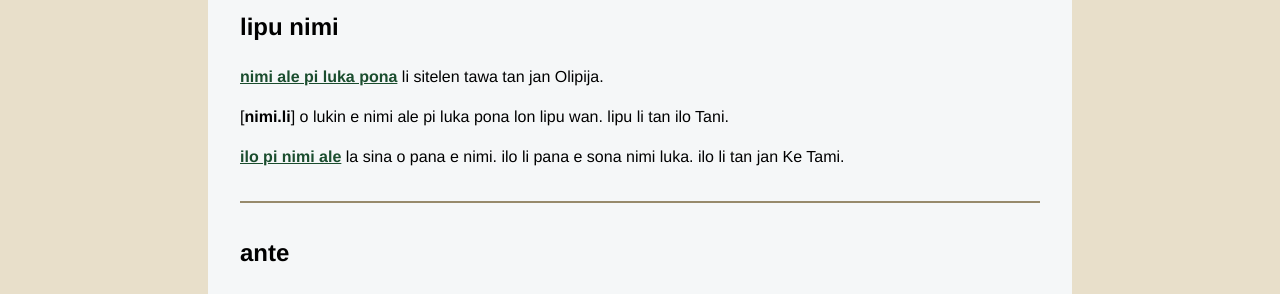
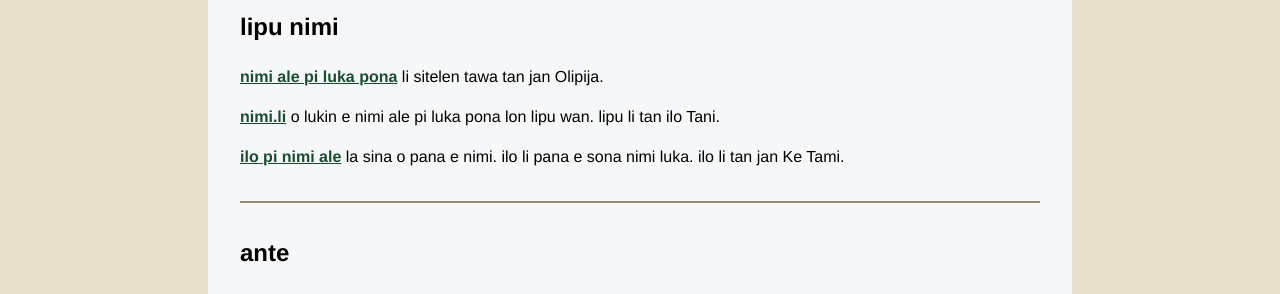
Before and after one commit to tbodt/luka.pona.la, a Jekyll site: the page built from resources.tok.md, in a window 1280 px wide. Shown: the part 403-697 px from the top of the page. Built offline with Jekyll 4.4.1, drawn with Linux system fonts in a browser that asks for light colours; part of the change alters nothing that is shown.

```diff
--- a/resources.tok.md
+++ b/resources.tok.md
@@ -14,7 +14,7 @@ title: sona
 
 [**nimi ale pi luka pona**](https://youtu.be/rE_crkyRPhQ?si=DB8vlWstBNYNLTYp) li sitelen tawa tan jan Olipija.
 
-[**nimi.li**] o lukin e nimi ale pi luka pona lon lipu wan. lipu li tan ilo Tani.
+[**nimi.li**](https://nimi.li/) o lukin e nimi ale pi luka pona lon lipu wan. lipu li tan ilo Tani.
 
 [**ilo pi nimi ale**](antetokipona.infinityfreeapp.com/lukapona/) la sina o pana e nimi. ilo li pana e sona nimi luka. ilo li tan jan Ke Tami.
 
```
